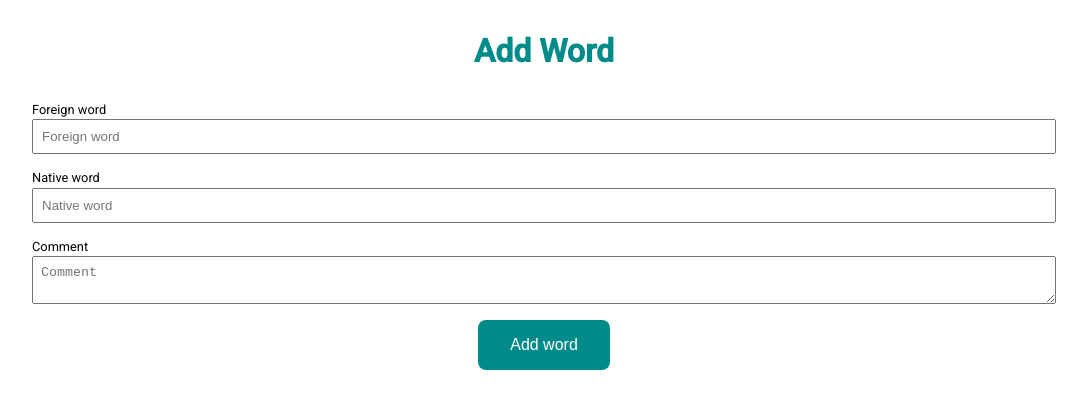
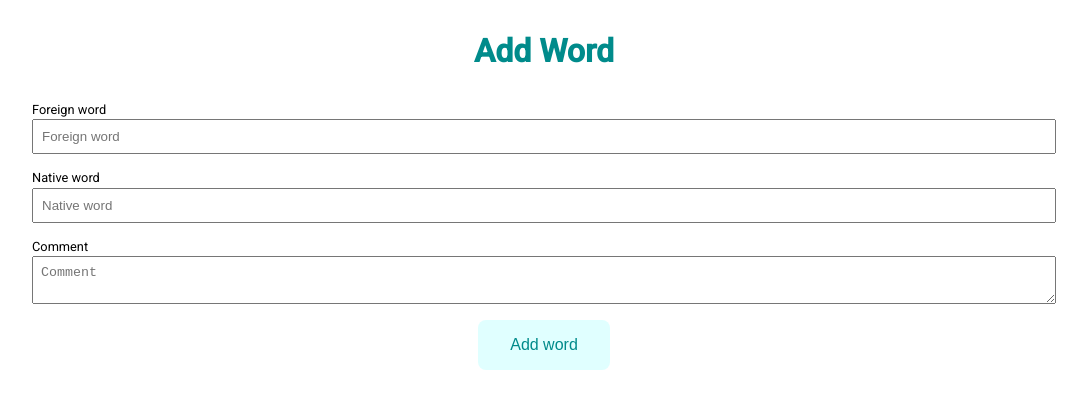
Before and after one commit to vskorohod/wordskeeper, an Angular app: page / in a window 1280 px wide. Shown: the top 408 px of the page, without its empty margins (96-1183 px from the left). Built offline with nearby package versions, Linux system fonts and the light colour scheme.

Commit message:
Add sending functionality to add-word form and connect to firebase

```diff
--- a/src/app/add-word/add-word.component.html
+++ b/src/app/add-word/add-word.component.html
@@ -5,16 +5,26 @@
   <div class="form__group">
     <label class="form__label" for="foreignWord">Foreign word</label>
     <input class="form__input" type="text" id="foreignWord" placeholder="Foreign word" formControlName="foreignWord">
-    <span class="form__hint" *ngIf="!addWordForm.get('foreignWord').valid && addWordForm.get('foreignWord').touched">The field "Foreign word" is required!</span>
+    <span class="form__error-hint" *ngIf="!addWordForm.get('foreignWord').valid && addWordForm.get('foreignWord').touched">The field "Foreign word" is required!</span>
   </div>
   <div class="form__group">
     <label class="form__label" for="nativeWord">Native word</label>
     <input class="form__input" type="email" id="nativeWord" placeholder="Native word" formControlName="nativeWord">
-    <span class="form__hint" *ngIf="!addWordForm.get('nativeWord').valid && addWordForm.get('nativeWord').touched">The field "Native word" is required!</span>
+    <span class="form__error-hint" *ngIf="!addWordForm.get('nativeWord').valid && addWordForm.get('nativeWord').touched">The field "Native word" is required!</span>
   </div>
   <div class="form__group">
     <label class="form__label" for="comment">Comment</label>
     <textarea class="form__input" id="comment" placeholder="Comment" formControlName="comment"></textarea>
   </div>
-  <button class="form__button" type="submit">Add word</button>
+  <button
+    class="form__button"
+    type="submit"
+    [disabled]="addWordForm.invalid"
+    (click)="onAddWord({
+      foreignWord: addWordForm.get('foreignWord').value,
+      nativeWord: addWordForm.get('foreignWord').value,
+      comment: addWordForm.get('comment').value
+    })"
+  >Add word</button>
+  <p class="form__success-hint" *ngIf="isSuccessSend">Слово успешно добавлено.</p>
 </form>
--- a/src/app/add-word/add-word.component.scss
+++ b/src/app/add-word/add-word.component.scss
@@ -26,7 +26,7 @@
     }
   }
 
-  &__hint {
+  &__error-hint {
     margin-top: 0.1rem;
     font-size: 0.65rem;
     color: firebrick;
@@ -40,6 +40,19 @@
     background-color: darkcyan;
     border: none;
     border-radius: 0.5rem;
+    cursor: pointer;
+
+    &:disabled {
+      background-color: lightcyan;
+      color: darkcyan;
+      cursor: default;
+    }
+  }
+
+  &__success-hint {
+    text-align: center;
+    font-size: 0.85rem;
+    color: darkcyan;
   }
 }
 
--- a/src/app/add-word/add-word.component.ts
+++ b/src/app/add-word/add-word.component.ts
@@ -1,5 +1,6 @@
 import {Component, OnInit} from '@angular/core';
 import {FormControl, FormGroup, Validators} from '@angular/forms';
+import {HttpClient} from '@angular/common/http';
 
 @Component({
   selector: 'app-add-word',
@@ -9,6 +10,8 @@ import {FormControl, FormGroup, Validators} from '@angular/forms';
 
 export class AddWordComponent implements OnInit {
   addWordForm: FormGroup;
+  isSuccessSend = false;
+  constructor(private http: HttpClient) {}
 
   ngOnInit() {
     this.addWordForm = new FormGroup({
@@ -17,4 +20,13 @@ export class AddWordComponent implements OnInit {
       comment: new FormControl(null)
     });
   }
+  onAddWord(postData: {foreignWord: string, nativeWord: string, comment: string}) {
+    this.http.post('https://wordskeeper-298da.firebaseio.com/words.json', postData)
+      .subscribe(responseData => {
+        if (responseData) {
+          this.isSuccessSend = true;
+          this.addWordForm.reset();
+        }
+      });
+  }
 }
--- a/src/app/app.module.ts
+++ b/src/app/app.module.ts
@@ -4,6 +4,7 @@ import { ReactiveFormsModule } from '@angular/forms';
 
 import { AppComponent } from './app.component';
 import { AddWordComponent } from './add-word/add-word.component';
+import {HttpClientModule} from '@angular/common/http';
 
 @NgModule({
   declarations: [
@@ -12,7 +13,8 @@ import { AddWordComponent } from './add-word/add-word.component';
   ],
   imports: [
     BrowserModule,
-    ReactiveFormsModule
+    ReactiveFormsModule,
+    HttpClientModule
   ],
   providers: [],
   bootstrap: [AppComponent]
```
